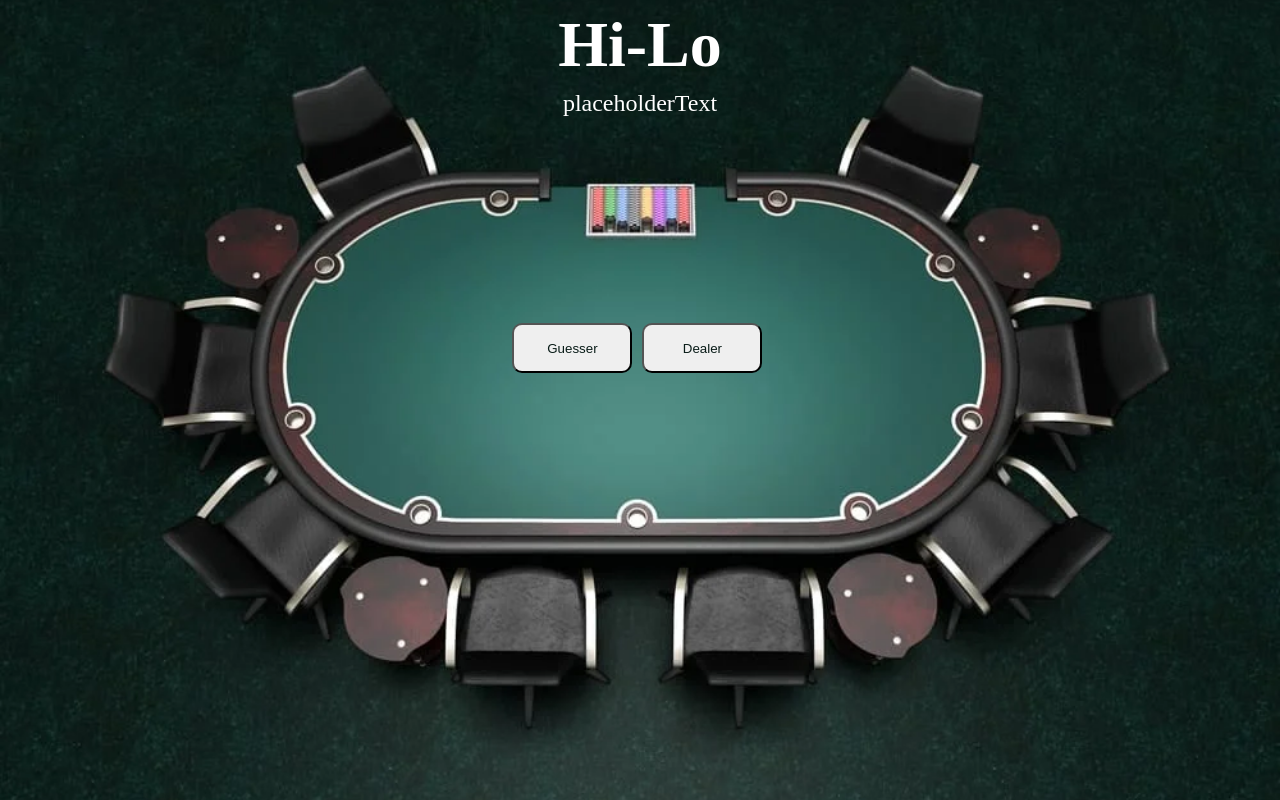
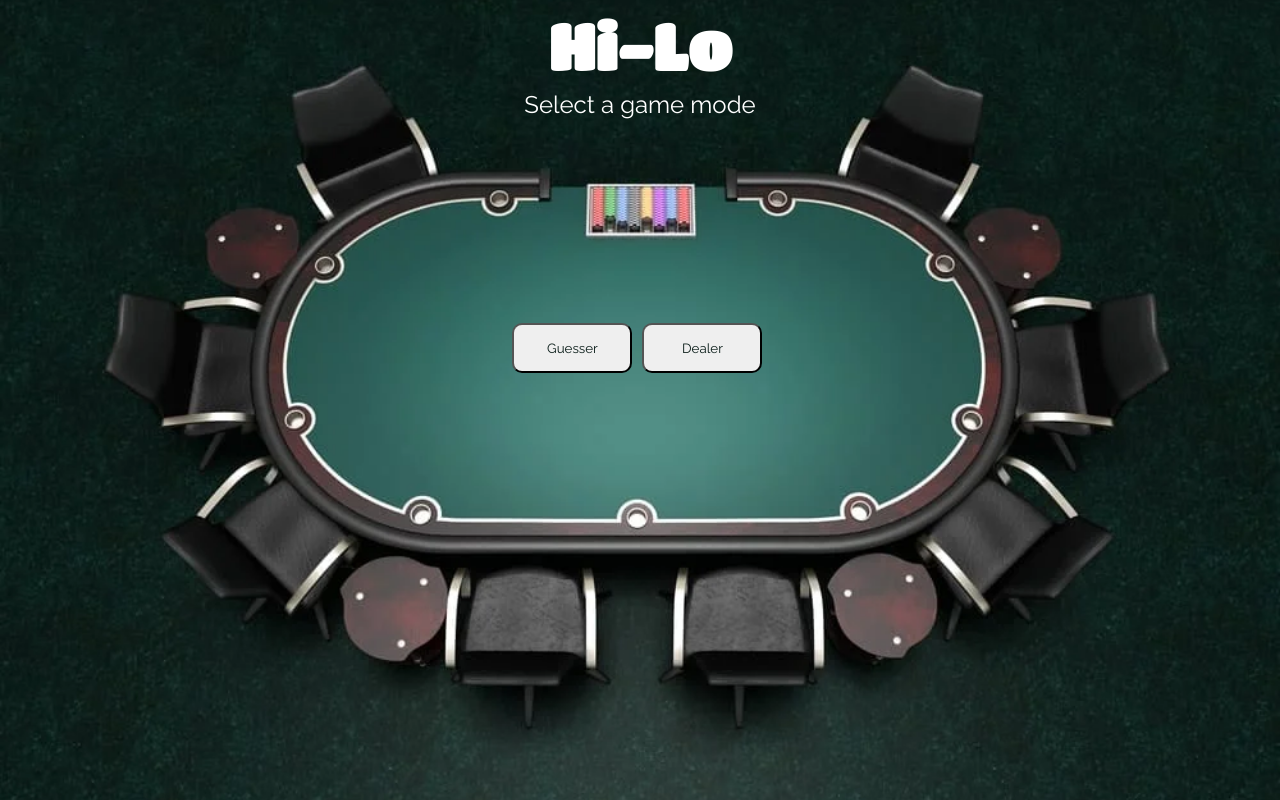
Before and after one commit to srirachy/high_low, a React (Create React App) app: page / in a window 1280 px wide. Built offline with nearby package versions, Linux system fonts and the light colour scheme.

Commit message:
add bot text, add polish, add finishing touches on functionality to best of ability

```diff
--- a/public/index.html
+++ b/public/index.html
@@ -24,6 +24,10 @@
       work correctly both with client-side routing and a non-root public URL.
       Learn how to configure a non-root public URL by running `npm run build`.
     -->
+    <!-- gfonts -->
+    <link rel="preconnect" href="https://fonts.googleapis.com">
+    <link rel="preconnect" href="https://fonts.gstatic.com" crossorigin>
+    <link href="https://fonts.googleapis.com/css2?family=Raleway&family=Titan+One&display=swap" rel="stylesheet">
     <title>High Low</title>
   </head>
   <body>
--- a/src/components/HighLow.jsx
+++ b/src/components/HighLow.jsx
@@ -14,12 +14,13 @@ import image from "../img/card_table.png";
 const initialCardState = cards;
 const initBotCards = cards.map(theCard => theCard.value);
 const allHeaderText = headertext.map(theText => theText.text);
-const allGuesserText = gametext.map(theText => theText.text);
+const allGameText = gametext.map(theText => theText.text);
 
 const HighLow = () => {
     const [gameStyle, setGameStyle] = useState(0);
     const [prevGameStyle, setPrevGameStyle] = useState(0);
     const [userGuess, setUserGuess] = useState(1);
+    const [userCardAsText, setUserCardAsText] = useState('');
     const [guessRemain, setGuessRemain] = useState(3);
     const [cardState, setCardState] = useState(initialCardState);
     const [botCards, setBotCards] = useState(initBotCards);
@@ -28,26 +29,24 @@ const HighLow = () => {
     const [curMax, setCurMax] = useState(0);
     const [curMin, setCurMin] = useState(0);
     const [headerText, setHeaderText] = useState(allHeaderText[0]);
-    //gotta finish adding into guesser text and dealer text, also a place to set a reminder on what card you chose for bot to guess
+    const [gameText, setGameText] = useState(allGameText[0]);
 
     //useeffect for guesser, win/lose condition
     useEffect(() => {
         if(gameStyle === 1){
             if (userGuess === botAnswer){
+                setGameText(`Success! Bot's card was indeed: ${botCardAsText}`);
                 setGameStyle(4);
                 setHeaderText(allHeaderText[3]);
-                setBotAnswer(0);
-                setUserGuess(1);
                 setCardState(initialCardState);
             } else if (guessRemain === 0){
+                setGameText(`Better luck next time. Bot's card was: ${botCardAsText}`);
                 setGameStyle(4);
                 setHeaderText(allHeaderText[4]);
-                setBotAnswer(0);
-                setUserGuess(1);
                 setCardState(initialCardState);
             }
         };
-    }, [botAnswer, gameStyle, guessRemain, userGuess]);
+    }, [botAnswer, gameStyle, guessRemain, userGuess, botCardAsText]);
 
     //useeffect for dealer, win/lose condition
     useEffect(() => {
@@ -62,6 +61,22 @@ const HighLow = () => {
             }
         }
     }, [botAnswer, gameStyle, guessRemain, userGuess, prevGameStyle]);
+
+    //every time bot answer renders, update setBotCardAsText
+    useEffect(() => {
+        if(gameStyle === 1){
+            const curAnswer = getCardAsText(botAnswer);
+            setBotCardAsText(curAnswer);
+        }
+    }, [botAnswer, gameStyle]);
+
+    //useeffect for user guess as text when playing as dealer
+    useEffect(() => {
+        if(gameStyle === 3){
+            const curAnswer = getCardAsText(userGuess);
+            setUserCardAsText(curAnswer);
+        }
+    }, [userGuess, gameStyle]);
 
     //useeffect for curmin & curmax, which is dependent on botCards specifically after filters
     useEffect(() => {
@@ -80,20 +95,25 @@ const HighLow = () => {
     //every time bot answer renders, update setBotCardAsText
     useEffect(() => {
         if(gameStyle === 3 || (prevGameStyle === 2 && gameStyle === 4)){
-            const curAnswer = getBotCardAsText(botAnswer);
+            const curAnswer = getCardAsText(botAnswer);
             setBotCardAsText(curAnswer);
         }
     }, [botAnswer, gameStyle, prevGameStyle]);
 
     //onclick from main menu into a chosen game
     const changeGameStyle = (gameVal) => {
+        //set//resetters for game transitions
+        setBotAnswer(0);
+        setUserGuess(1);
         //1 = guesser, 2 = dealer
         if (gameVal === 1){
-            const findRando = Math.floor(Math.random() * (14 - 2 + 1) + 2)
+            const findRando = Math.floor(Math.random() * (14 - 2 + 1) + 2);
             setBotAnswer(findRando);
             setHeaderText(allHeaderText[2]);
+            setGameText(allGameText[1]);
         } else if(gameVal === 2) {
             setHeaderText(allHeaderText[1]);
+            setGameText(allGameText[4]);
         }
         setGuessRemain(3);
         setGameStyle(gameVal);
@@ -106,6 +126,14 @@ const HighLow = () => {
     const guessCard = (cardVal, name) => {
         setUserGuess(cardVal);
         setDisabled(name);
+        //set game text to say if card is higher or lower
+        if (cardVal > botAnswer){
+            setGameText(allGameText[3]);
+        } else{
+            setGameText(allGameText[2]);
+        }
+
+        //decremement guessremain
         if (guessRemain > 0){
             setGuessRemain((prevRemain) => prevRemain - 1);
         }
@@ -116,6 +144,7 @@ const HighLow = () => {
         //create a map that will store a new array with the card disabled
         const updatedCardState = cardState.map(theCard => {
             if (theCard.name === cardVal){
+                //wrap return in bracket to return more than one item maybe... worth trying/testing for img opacity
                 return {...theCard, disabled: true};
             }
             return theCard;
@@ -129,7 +158,6 @@ const HighLow = () => {
         //set states for this game mode
         setBotCards(initBotCards);
         setGuessRemain(3);
-        setBotAnswer(0);
         setUserGuess(cardVal);
         setGameStyle(3);
         initBotGuess();
@@ -139,10 +167,22 @@ const HighLow = () => {
     const highOrLow = (buttonVal) => {
         //if higher, remove lower else remove higher
         if (botAnswer !== userGuess){
+            //button val 0 = higher, 1 = lower
             if(botAnswer > userGuess){
                 filterGreater();
+                //set game text for bot to say if chose higher or lower
+                if (buttonVal === 0){
+                    setGameText(allGameText[9]); //higher
+                } else {
+                    setGameText(allGameText[7]); //user lied, bot guesses lower
+                }
             } else if (userGuess > botAnswer){
                 filterLesser();
+                if (buttonVal === 0){
+                    setGameText(allGameText[6]); //user lied, bot guesses higher
+                } else{
+                    setGameText(allGameText[8]); //lower
+                }
             }
         } else {
             filterAll();
@@ -156,12 +196,13 @@ const HighLow = () => {
         const initCurMin = Math.min(...botCards);
         const initFindRandoAnswer = Math.floor(Math.random() * (initCurMax - initCurMin + 1) + initCurMin);
         setBotAnswer(initFindRandoAnswer);
+        setGameText(`Bot's first guess...`);
         if (guessRemain > 0){
             setGuessRemain((prevRemain) => prevRemain - 1);
         };
     }
 
-    //moved majority of content up to a useEffect
+    //moved majority of function content up to a useEffect
     const theBotGuess = () => {
         if (guessRemain > 0){
             setGuessRemain((prevRemain) => prevRemain - 1);
@@ -169,7 +210,7 @@ const HighLow = () => {
     }
 
     //translates value into a text value "mostly for royals + ace"
-    const getBotCardAsText = (cardVal) => {
+    const getCardAsText = (cardVal) => {
         return cards.find(theCard => theCard.value === cardVal).name.toString();
     };
 
@@ -178,7 +219,7 @@ const HighLow = () => {
         const updatedBotCards = botCards.filter(theNum => {
             return theNum < botAnswer;
         })
-        setBotCards(updatedBotCards);
+        setBotCards(updatedBotCards);   //could return the state from function then update in main
     }
 
     //remove cards that are less than what the bot chose
@@ -199,7 +240,13 @@ const HighLow = () => {
 
     //onclick post game menu into main menu or to play same game
     const postGameMenu = (buttonVal) => {
-        (buttonVal === 0 ? changeGameStyle(prevGameStyle) : changeGameStyle(0));
+        if( buttonVal === 0){
+            changeGameStyle(prevGameStyle);
+        } else{
+            setGameText(allGameText[0]);
+            setHeaderText(allHeaderText[0]);
+            changeGameStyle(0);
+        }
     }
 
     return (
@@ -212,8 +259,8 @@ const HighLow = () => {
                 </HeaderSection>
                 <TextSection>
                     {/* replace placeholder w/ text for dealer and text for guesser */}
-                    <Text>placeholderText</Text>
-                    {(gameStyle === 3 || (prevGameStyle === 2 && gameStyle === 4)) && <Text>Bot guess is: {botCardAsText}</Text>}
+                    <Text>{gameText}</Text>
+                    {(gameStyle === 3 || (prevGameStyle === 2 && gameStyle === 4)) && <Text>Bot guess is: {botCardAsText} (Your card: {userCardAsText})</Text>}
                     {(gameStyle === 1 || gameStyle === 3 || gameStyle === 4) && <Text>Guesses Remaining: {guessRemain}/3</Text>}
                 </TextSection>
                 <ButtonSection>
--- a/src/components/RenderButtons.jsx
+++ b/src/components/RenderButtons.jsx
@@ -12,7 +12,7 @@ const RenderButtons = ({gameStyle, changeGameStyle, guessCard, setInitialCard, h
 
     switch(gameStyle){
         case 0:
-            // initial
+            // initial -- main menu
             for (const { disabled, value, name } of gametypes){
                 buttonElmts.push(
                     <Button
@@ -75,7 +75,7 @@ const RenderButtons = ({gameStyle, changeGameStyle, guessCard, setInitialCard, h
             };
             break;
         default:
-            // postgame
+            // postgame -- win/lose screen
             for (const { disabled, value, name } of postgames){
                 buttonElmts.push(
                     <Button
--- a/src/gametext.json
+++ b/src/gametext.json
@@ -1,11 +1,32 @@
 [
+    {
+        "text": "Select a game mode"
+    },
     {
         "text": "Choose your first card"
     },
     {
-        "text": "My card is higher than your chosen card"
+        "text": "Bot's card is higher than your chosen card"
     },
     {
-        "text": "My card is lower than your chosen card"
+        "text": "Bot's card is lower than your chosen card"
+    },
+    {
+        "text": "Select a card for the bot to guess"
+    },
+    {
+        "text": "Bot selects first card"
+    },
+    {
+        "text": "Bot selects a higher card"
+    },
+    {
+        "text": "Bot selects a lower card"
+    },
+    {
+        "text": "Bot doesn't believe you and selects a higher card"
+    },
+    {
+        "text": "Bot doesn't believe you and selects a lower card"
     }
 ]
--- a/src/index.js
+++ b/src/index.js
@@ -2,6 +2,7 @@ import React from 'react';
 import { createRoot } from 'react-dom/client';
 import App from './App';
 import '../src/styles/index.scss'
+//import reportWebVitals from './reportWebVitals'
 
 const container = document.getElementById('root');
 const root = createRoot(container);
--- a/src/styles/index.scss
+++ b/src/styles/index.scss
@@ -4,6 +4,7 @@
     padding: 0;
     box-sizing: border-box;
     color: #ffffff;
+    font-family: 'Raleway', sans-serif;
 }
 
 //baseline css
@@ -33,6 +34,7 @@ body{
 
 h1{
     font-size: 2rem;
+    font-family: 'Titan One', cursive;
 }
 
 //text section css
```
Also changed, not shown: src/reportWebVitals.js (added, +13 -0 lines).
